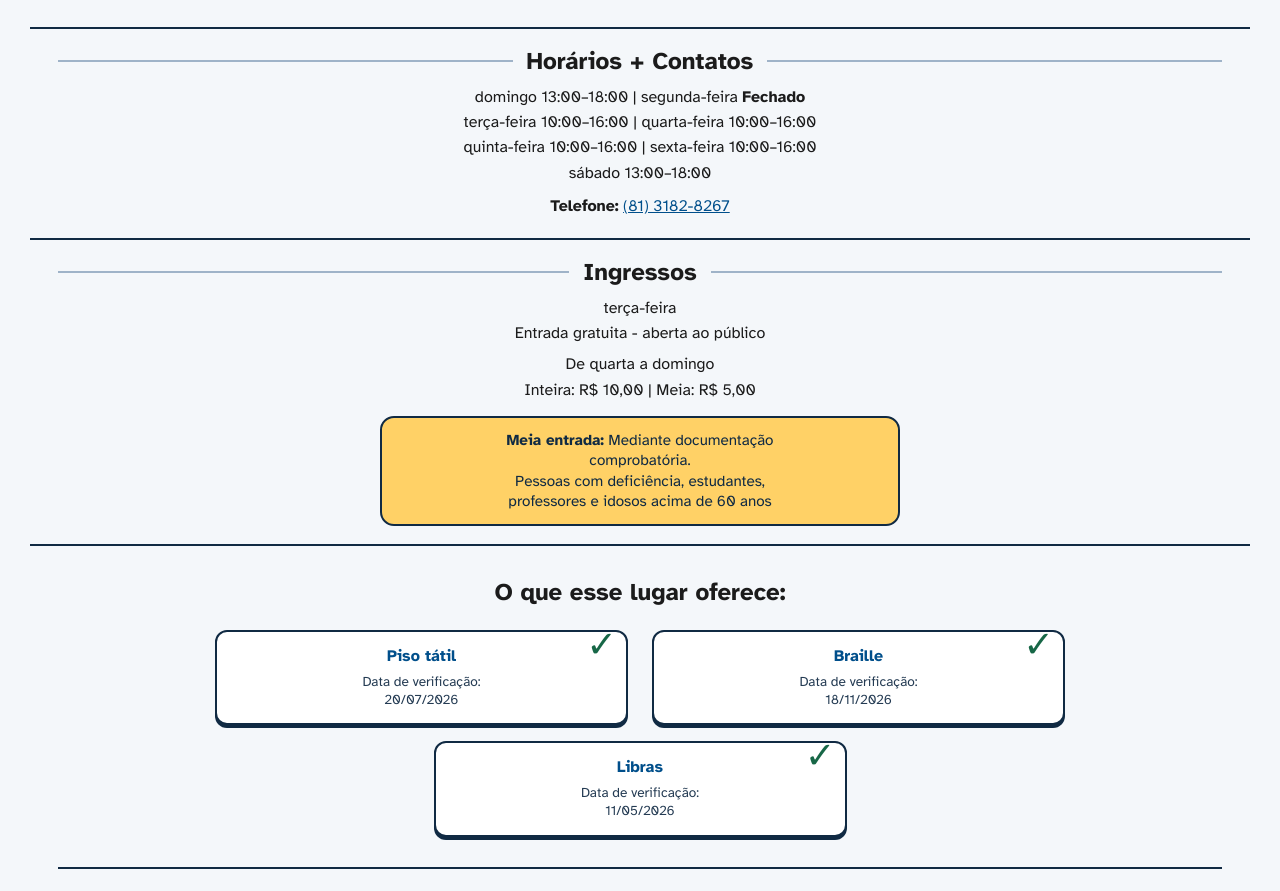
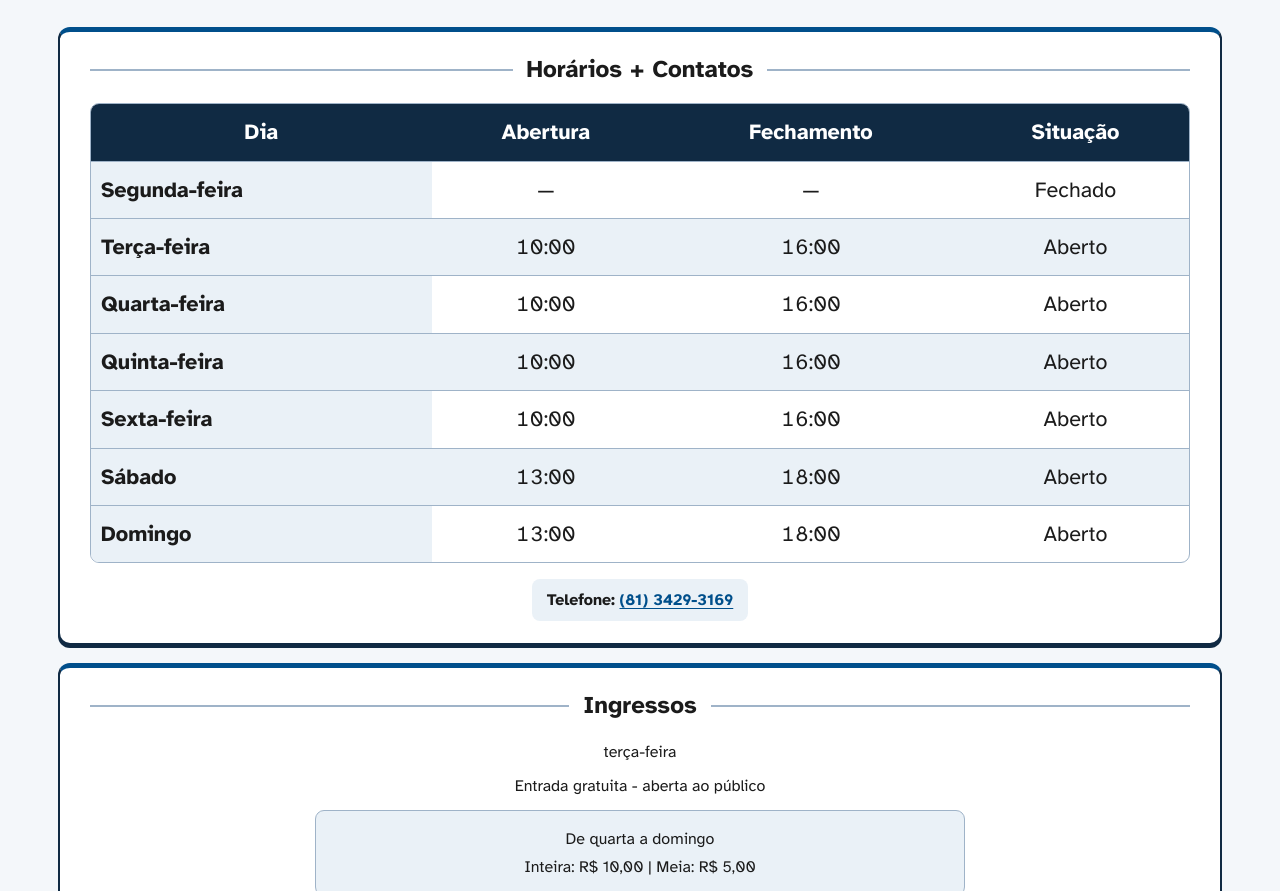
Before and after one commit to Jao154/recifeacessivel, a plain HTML site: page pages/cais-do-sertao.html in a window 1280 px wide. Shown: the part 1741-2632 px from the top of the page. Drawn offline with Linux system fonts and the light colour scheme; files whose address does not match are found by name.

Commit message:
adicionado mudanças tabela e ingressos ao caissertao

```diff
--- a/pages/cais-do-sertao.html
+++ b/pages/cais-do-sertao.html
@@ -14,6 +14,7 @@
         href="https://fonts.googleapis.com/css2?family=Atkinson+Hyperlegible:ital,wght@0,400;0,700;1,400;1,700&amp;display=swap"
         rel="stylesheet" />
     <link href="../style.css" rel="stylesheet" />
+    <link rel="stylesheet" href="../pages/css/padrao.css">
 </head>
 
 <body class="pagina-cais-do-sertao">
@@ -115,16 +116,92 @@
                 alt="Fachada frontal do Cais do Sertão iluminada internamente ao entardecer, destacando a estrutura revestida por cobogós brancos e o amplo vão livre térreo."
                 loading="lazy">
         </section>
+     <section aria-label="Horários, contatos e ingressos" class="mz-informacoes-rapidas">
 
-        <section aria-label="Horários, contatos e ingressos" class="mz-informacoes-rapidas cs-informacoes">
-            <div class="mz-bloco-linha cs-horarios">
+    <!-- HORÁRIOS E CONTATOS -->
+    <div class="mz-bloco-linha">
+
         <h2>Horários + Contatos</h2>
-                <p>domingo 13:00–18:00 | segunda-feira <strong>Fechado</strong></p>
-                <p>terça-feira 10:00–16:00 | quarta-feira 10:00–16:00</p>
-                <p>quinta-feira 10:00–16:00 | sexta-feira 10:00–16:00</p>
-                <p>sábado 13:00–18:00</p>
-                <p class="cs-telefone"><strong>Telefone:</strong> <a href="tel:+558131828267">(81) 3182-8267</a></p>
+
+        <div class="mz-tabela-wrapper">
+            <table class="mz-tabela-horarios">
+
+                <caption class="sr-only">
+                    Horários de funcionamento do ponto turístico
+                </caption>
+
+                <thead>
+                    <tr>
+                        <th scope="col">Dia</th>
+                        <th scope="col">Abertura</th>
+                        <th scope="col">Fechamento</th>
+                        <th scope="col">Situação</th>
+                    </tr>
+                </thead>
+
+                <tbody>
+                    <tr>
+                        <th scope="row">Segunda-feira</th>
+                        <td>—</td>
+                        <td>—</td>
+                        <td>Fechado</td>
+                    </tr>
+
+                    <tr>
+                        <th scope="row">Terça-feira</th>
+                        <td>10:00</td>
+                        <td>16:00</td>
+                        <td>Aberto</td>
+                    </tr>
+
+                    <tr>
+                        <th scope="row">Quarta-feira</th>
+                        <td>10:00</td>
+                        <td>16:00</td>
+                        <td>Aberto</td>
+                    </tr>
+
+                    <tr>
+                        <th scope="row">Quinta-feira</th>
+                        <td>10:00</td>
+                        <td>16:00</td>
+                        <td>Aberto</td>
+                    </tr>
+
+                    <tr>
+                        <th scope="row">Sexta-feira</th>
+                        <td>10:00</td>
+                        <td>16:00</td>
+                        <td>Aberto</td>
+                    </tr>
+
+                    <tr>
+                        <th scope="row">Sábado</th>
+                        <td>13:00</td>
+                        <td>18:00</td>
+                        <td>Aberto</td>
+                    </tr>
+
+                    <tr>
+                        <th scope="row">Domingo</th>
+                        <td>13:00</td>
+                        <td>18:00</td>
+                        <td>Aberto</td>
+                    </tr>
+                </tbody>
+
+            </table>
         </div>
+
+        <p class="mz-contato">
+            <strong>Telefone:</strong>
+            <a href="tel:+558134293169">(81) 3429-3169</a>
+        </p>
+
+    </div>
+
+
+    <!-- INGRESSOS -->
     <div class="mz-bloco-linha cs-ingressos">
         <h2>Ingressos</h2>
         <p>terça-feira</p>
@@ -138,7 +215,9 @@
             deficiência, estudantes,<br />professores e idosos acima de 60 anos
         </div>
     </div>
+
 </section>
+
 
         <section aria-labelledby="view-cais-do-sertao-titulo-recursos-cais" class="mz-recursos irb-recursos">
             <h2 id="view-cais-do-sertao-titulo-recursos-cais">O que esse lugar oferece:</h2>
--- a/pages/css/padrao.css
+++ b/pages/css/padrao.css
@@ -236,7 +236,7 @@
 
     color: var(--cor-texto-principal);
 
-    font-size: .95rem;
+    font-size: 1.35rem;
     font-variant-numeric: tabular-nums;
 }
 
--- a/style.css
+++ b/style.css
@@ -2400,7 +2400,7 @@ html.alto-contraste .mz-check {
     background: var(--cor-destaque);
     color: var(--cor-texto-no-destaque);
     border: 2px solid var(--cor-borda-forte);
-    font-size: .95rem;
+    font-size: 1.35rem;
     line-height: 1.35;
     text-align: center;
 }
```
Lines whose indentation alone changed are shown as unchanged.
